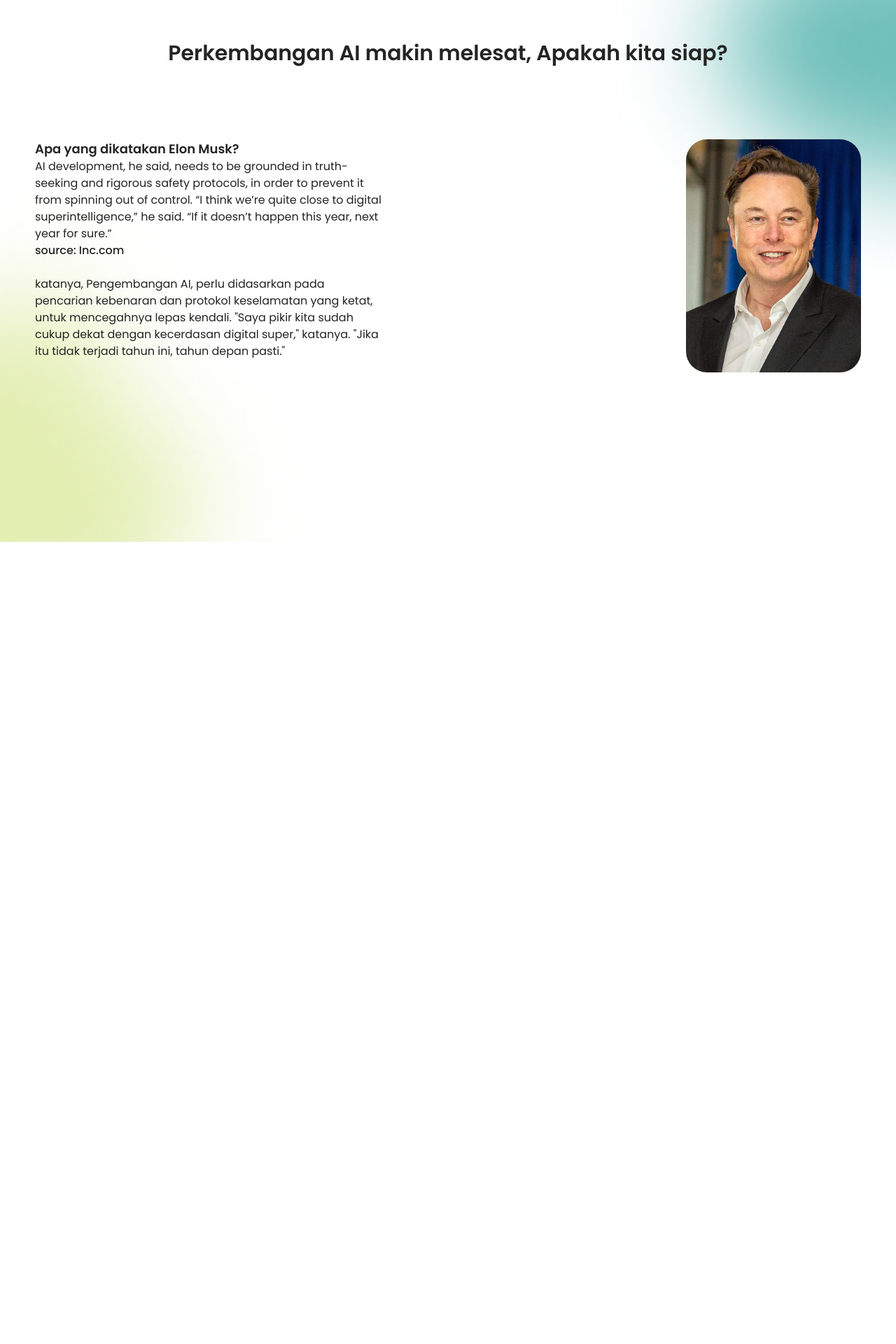
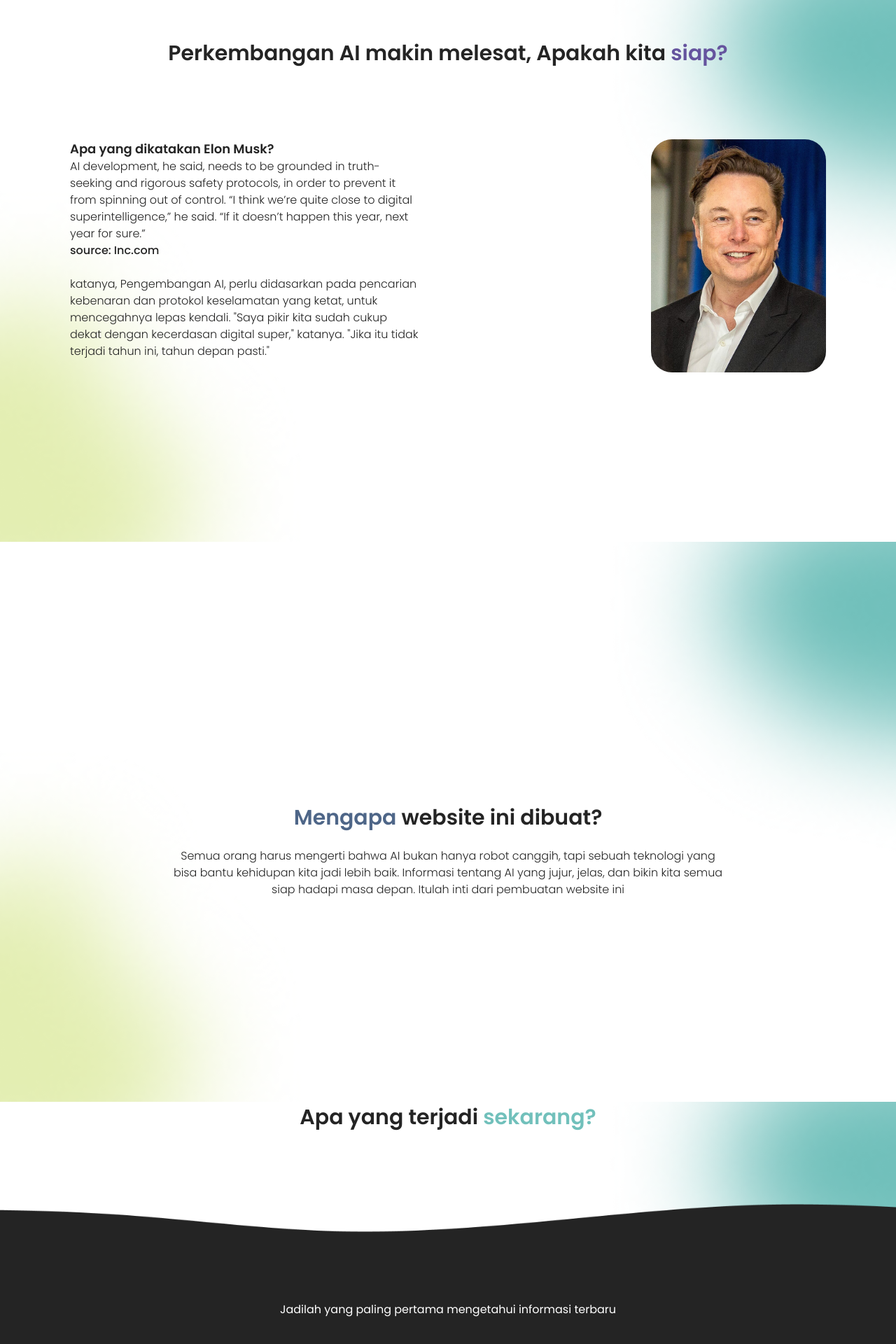
Before and after one commit to ramdhaniakbar/aishovel, a Next.js app: page / in a window 1280 px wide. Shown: the part 826-2746 px from the top of the page at 70% size. Before the commit the page ends 1600 px from the top, so only its background shows below. Built offline with nearby package versions, Linux system fonts and the light colour scheme.

Commit message:
Update HomePage

```diff
--- /dev/null
+++ b/src/app/component/home-news.tsx
@@ -0,0 +1,47 @@
+import React from 'react'
+import Image from 'next/image'
+
+const HomeNews = () => {
+  return (
+    <div className="flex w-full justify-between mt-[100px] gap-[30px]">
+        <div className="max-w-[800px]">
+            <Image
+            className="rounded-[30px]"
+            aria-hidden
+            src="/home/component/news.webp"
+            alt="News"
+            width={800}
+            height={800}
+            />
+            <div className="mt-[100px] bg-[rgba(51,51,51,0.3)] rounded-[20px] p-[40px] backdrop-blur-[3px] text-white gap-[10px] flex flex-col">
+            <p className=" text-[18px] font-[600]">
+                See Boston Dynamics robots show off seriously impressive dance moves
+            </p>
+            <p >
+                Boston Dynamics robots can climb rough terrain, help doctors and remind humans to maintain social distance protocols in public parks. We just got reminded the sophisticated robots can learn choreography too.
+            </p>
+            <p>In a video posted by Boston Dynamics on Tuesday, the company's machines -- Atlas, Spot the dog robot and Handle -- dance in unison to the Contours hit tune Do You Love Me.</p>
+            <p>The bots are so good at shaking it on the dance floor it almost feels like you're watching a robot version of the movie Dirty Dancing, which also featured the song. </p>
+            <p>"Our whole crew got together to celebrate the start of what we hope will be a happier year: Happy New Year from all of us at Boston Dynamics," the video description says.</p>
+            <p>This isn't the first time Boston Dynamics has shown off its robots' sweet dancing moves. The company showcased a video of its Spot robot doing dancing to the song Uptown Funk in 2018.</p>
+            <p>Previously, the Atlas robot showed it has gymnastic skills. Atlas, the almost 5-foot humanoid robot can complete a series of somersaults, jumps, twists, and a handstand. It also understands how to navigate through a complex obstacle course.</p>
+            </div>
+        </div>
+        <div className="w-[400px] flex flex-col gap-[20px]">
+            {Array.from({ length: 6 }).map((_, i) => (
+            <div key={i} className="relative group rounded-[30px] min-w-[300px] h-[200px] overflow-hidden">
+                <div className="absolute inset-0 bg-[url('/home/component/news.webp')] bg-cover bg-center" />
+                <div className="absolute inset-0 group-hover:bg-[rgba(51,51,51,0.5)]" />
+                <div className="relative z-10 p-[20px] flex items-end h-full opacity-0 group-hover:opacity-100 transition-opacity duration-300">
+                <span className="text-white font-[500]">
+                    Boston Dynamics robots show off seriously impressive
+                </span>
+                </div>
+            </div>
+            ))}
+        </div>
+    </div>
+  )
+}
+
+export default HomeNews
--- a/src/app/page.tsx
+++ b/src/app/page.tsx
@@ -3,6 +3,7 @@
 import Image from "next/image"
 import Navbar from "./navbar/navbar"
 import CardAnimation from "./component/home-card-anm"
+import HomeNews from "./component/home-news"
 
 export default function Home() {
   return (
@@ -17,9 +18,8 @@ export default function Home() {
             backgroundPosition: "center",
             backgroundAttachment: "fixed",
             minHeight: "100vh",
-          }}
-        >
-          <div className="flex flex-row h-[100vh] pt-[80px] w-full px-[50px]">
+          }}>
+          <div className="flex flex-row h-[100vh] pt-[80px] w-full px-[100px]">
             <div className="flex flex-col gap-[20px] justify-center max-w-[700px] h-full">
               <div className="text-[40px] font-[800]">
                 <p className="text-[#4E6688]">Kecerdasan Buatan</p>{" "}
@@ -36,11 +36,11 @@ export default function Home() {
             <CardAnimation />
           </div>
 
-          <div className="flex flex-col h-[100vh] pt-[80px] w-full px-[50px]">
+          <div className="flex flex-col h-[100vh] pt-[80px] w-full px-[100px]">
             <span className="text-[30px] font-[600] text-center">
-              Perkembangan AI makin melesat, Apakah kita siap?
+              Perkembangan AI makin melesat, Apakah kita<span className="text-[#65549e]"> siap?</span>
             </span>
-            <div className="flex mt-[100px] justify-between">
+            <div className="flex mt-[100px] justify-between font-[300]">
               <div className="flex flex-col w-[500px]">
                 <p className="text-[18px] font-[600]">
                   Apa yang dikatakan Elon Musk?
@@ -74,6 +74,34 @@ export default function Home() {
                 />
               </div>
             </div>
+          </div>
+
+          <div className="flex flex-col h-[100vh] pt-[80px] w-full px-[100px] items-center justify-center">
+            <span className="text-[30px] font-[600] text-center">
+             <span className="text-[#4E6688]">Mengapa</span> website ini dibuat?
+            </span>
+            <div className="flex mt-[20px] w-[800px] font-[300]">
+                <p className="text-center">
+                  Semua orang harus mengerti bahwa AI bukan hanya robot canggih,
+                  tapi sebuah teknologi yang bisa bantu kehidupan kita jadi lebih baik.
+                  Informasi tentang AI yang jujur, jelas, dan bikin kita semua siap hadapi masa depan.
+                  Itulah inti dari pembuatan website ini
+                </p>
+            </div>
+          </div>
+          <span className="text-[30px] font-[600] text-center w-full">
+             Apa yang terjadi<span className="text-[#71C0BB]"> sekarang?</span>
+          </span>
+          <div className="flex flex-col h-[2000px] pt-[240px] w-full px-[100px] items-center"
+            style={{
+              backgroundImage: "url('/home/background/bg-news.png')",
+              backgroundSize: "cover",
+              backgroundPosition: "center",
+              }}>
+            <p className="text-center text-white">
+                Jadilah yang paling pertama mengetahui informasi terbaru
+              </p>
+            <HomeNews />
           </div>
         </main>
         {/* <footer className="row-start-3 flex gap-[24px] flex-wrap items-center justify-center">
```
Also changed, not shown: public/home/background/bg-news.png (added), public/home/component/news.webp (added).
